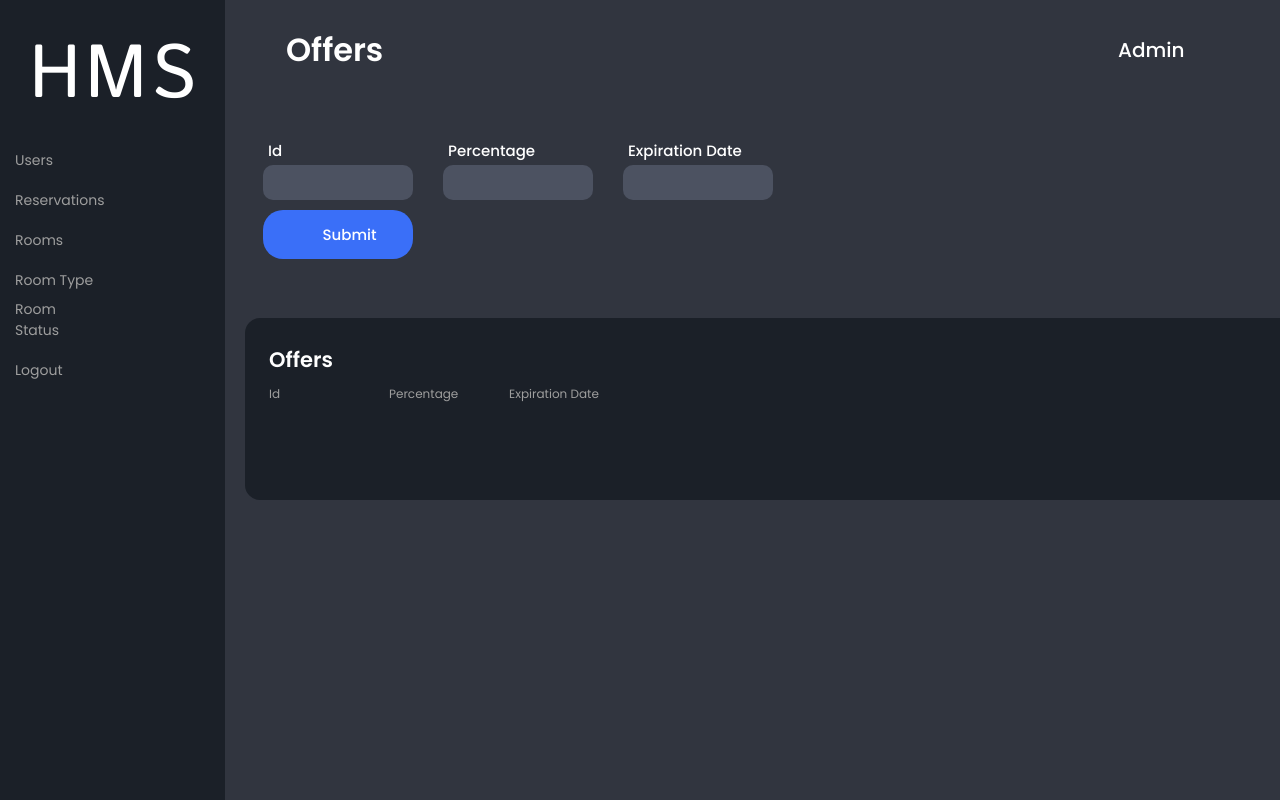
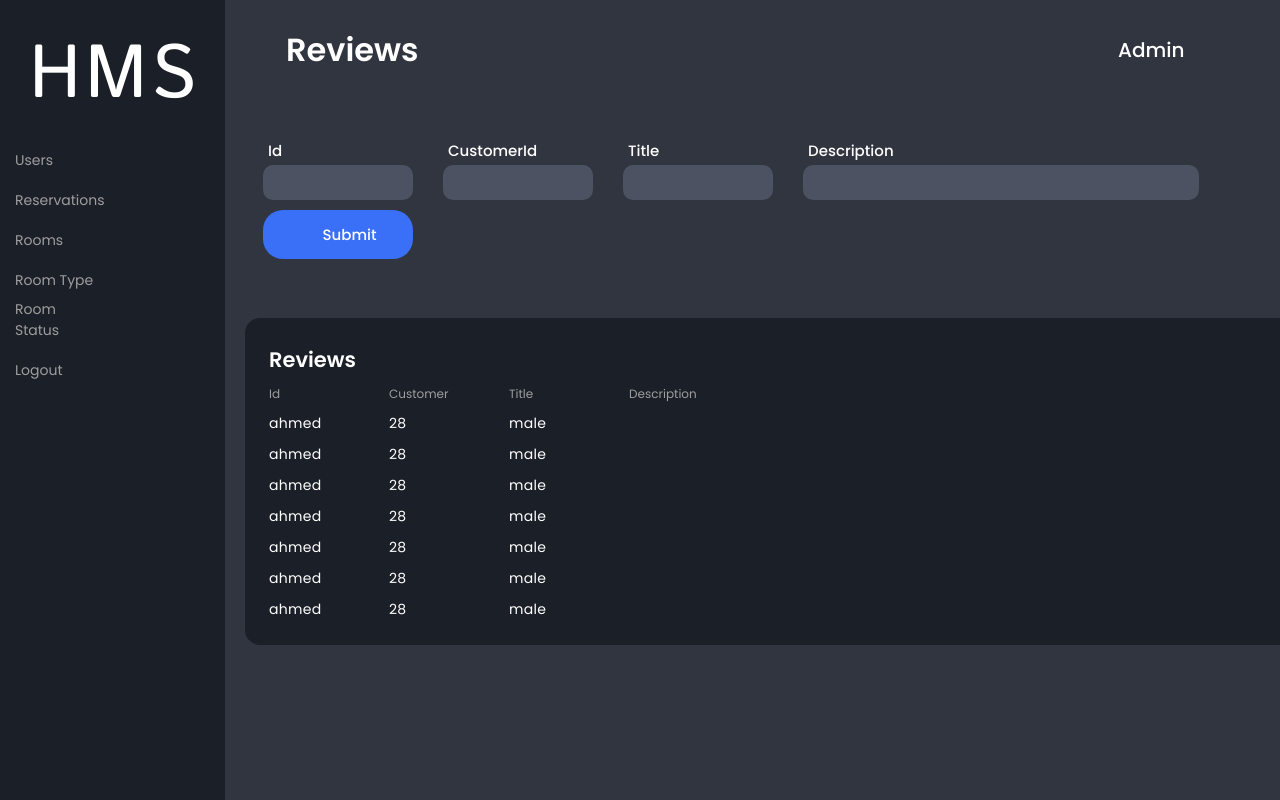
Before and after one commit to SoftwareTeamMiu/new-hotel-mangement-system, a React (Create React App) app in the folder react-app/: page / in a window 1280 px wide. Shown: the top 800 px of the page. Built offline with nearby package versions, Linux system fonts and the light colour scheme; the HTML template or start-up script is replaced by a standard one.

Commit message:
table comp update

```diff
--- a/react-app/src/App.jsx
+++ b/react-app/src/App.jsx
@@ -4,7 +4,7 @@ import OffersReport from './pages/OffersReport'
 function App() {
   return (
     <>
-      <OffersReport />
+      <ReviewReport />
     </>
   );
 }
--- a/react-app/src/components/Table.jsx
+++ b/react-app/src/components/Table.jsx
@@ -1,6 +1,30 @@
 import './css/Table.scss'
+import TableRow from './TableRow'
 
-const Table = ({header,column1,column2,column3,column4,column5,column6,column7,column8,column9}) => {
+const Table = ({dataArr,header,column1,column2,column3,column4,column5,column6,column7,column8,column9}) => {
+
+  let dataItems = []
+
+  if(dataArr != null) {
+    dataArr.forEach(dataObj => {
+      const keysArr = Object.keys(dataObj)
+      const valuesArr = keysArr.map((key) => dataObj[key])
+      let propsObj = {}
+
+      for (let i = 1; i <= valuesArr.length; i++) {
+        propsObj[`value${i}`] = valuesArr[i-1]
+      }
+
+      const dataRow = (
+        <TableRow {...propsObj} />
+      )
+
+      dataItems.push(dataRow)
+    });
+  }
+
+
+
   return (
     <div class="Table">
       <div class="Heading">
@@ -35,6 +59,7 @@ const Table = ({header,column1,column2,column3,column4,column5,column6,column7,c
           {column9}
         </div>
       </div>
+      {dataItems.map((row) => row)}
     </div>
   )
 }
--- a/react-app/src/components/css/Table.scss
+++ b/react-app/src/components/css/Table.scss
@@ -1,7 +1,7 @@
 .Table{
   /* Dimensions */
   width: 1200px;
-  height: 182px;
+  height: auto;
   padding: 25px 24px 25px 24px;
   /* Layout */
   display: flex;
--- a/react-app/src/pages/ReviewReport.jsx
+++ b/react-app/src/pages/ReviewReport.jsx
@@ -7,6 +7,45 @@ import Table from '../components/Table';
 import './css/ReviewReport.scss'
 
 const ReviewReport = () => {
+
+  const data = [
+    {
+      name: 'ahmed',
+      age: 28,
+      gender: 'male'
+    },
+    {
+      name: 'ahmed',
+      age: 28,
+      gender: 'male'
+    },
+    {
+      name: 'ahmed',
+      age: 28,
+      gender: 'male'
+    },
+    {
+      name: 'ahmed',
+      age: 28,
+      gender: 'male'
+    },
+    {
+      name: 'ahmed',
+      age: 28,
+      gender: 'male'
+    },
+    {
+      name: 'ahmed',
+      age: 28,
+      gender: 'male'
+    },
+    {
+      name: 'ahmed',
+      age: 28,
+      gender: 'male'
+    }
+  ]
+
   return (
     <div class="ReviewReport">
       <Sidebar />
@@ -21,7 +60,7 @@ const ReviewReport = () => {
           </div>
           <Btn text="Submit"/>
         </div>
-        <Table column9=" " column8=" " column7=" " column6=" " column5=" " column4="Description" column3="Title" column2="Customer" column1="Id" header="Reviews"/>
+        <Table dataArr={data} column9=" " column8=" " column7=" " column6=" " column5=" " column4="Description" column3="Title" column2="Customer" column1="Id" header="Reviews"/>
       </div>
     </div>
   )
```
